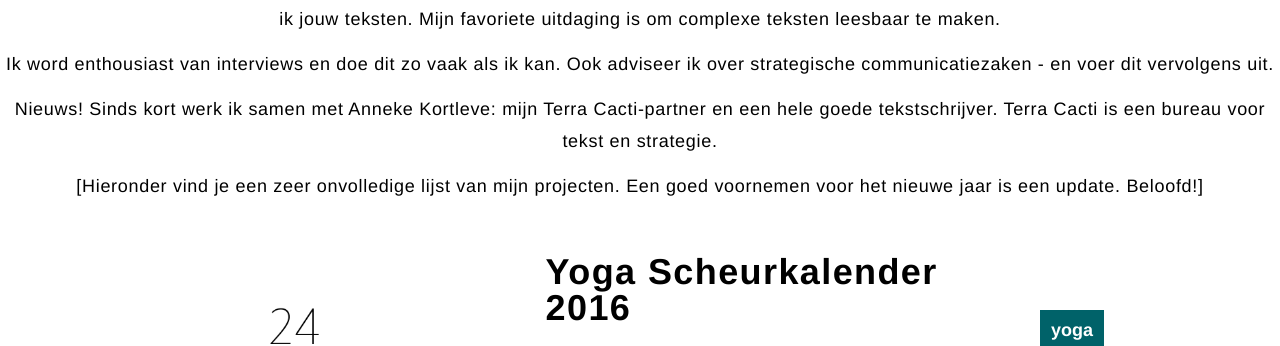
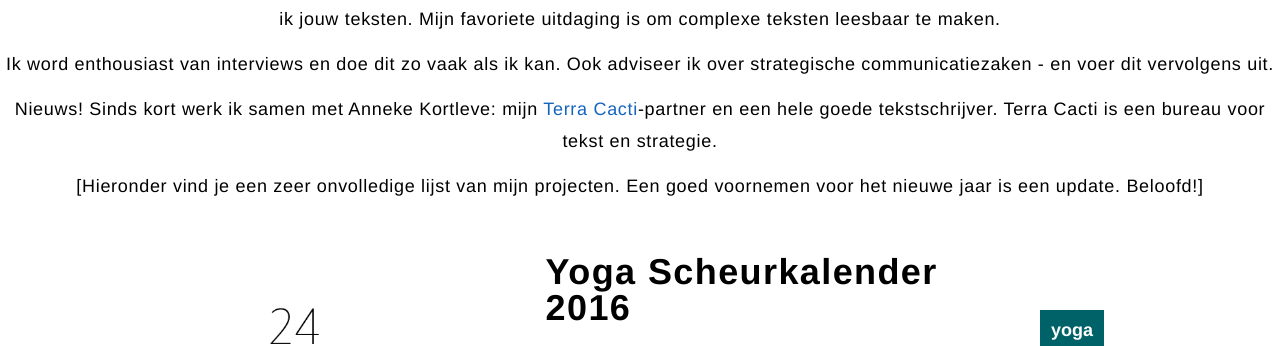
Before and after one commit to samirahimmit/samirahimmit.github.io, a Jekyll site: the page built from content/00-intro.md, in a window 1280 px wide and 900 px high. Shown: the part 304-650 px from the top of the window. Built offline with Jekyll 4.4.1, drawn with Linux system fonts in a browser that asks for light colours; nearby versions of some CDN libraries; our own code applies the rules of GitHub Pages for plain Markdown files; library files that are not in the unit come from our copies; part of the change alters nothing that is shown.

```diff
--- a/content/00-intro.md
+++ b/content/00-intro.md
@@ -5,6 +5,6 @@ Ik schrijf heldere teksten voor websites, magazines en brochures, persberichten
 Ik word enthousiast van interviews en doe dit zo vaak als ik kan. Ook adviseer ik over strategische communicatiezaken - en voer dit vervolgens uit.
 
 Nieuws!
-Sinds kort werk ik samen met Anneke Kortleve: mijn Terra Cacti-partner en een hele goede tekstschrijver. Terra Cacti is een bureau voor tekst en strategie.
+Sinds kort werk ik samen met Anneke Kortleve: mijn [Terra Cacti](http://terracacti.nl/)-partner en een hele goede tekstschrijver. Terra Cacti is een bureau voor tekst en strategie.
 
 [Hieronder vind je een zeer onvolledige lijst van mijn projecten. Een goed voornemen voor het nieuwe jaar is een update. Beloofd!]
```
